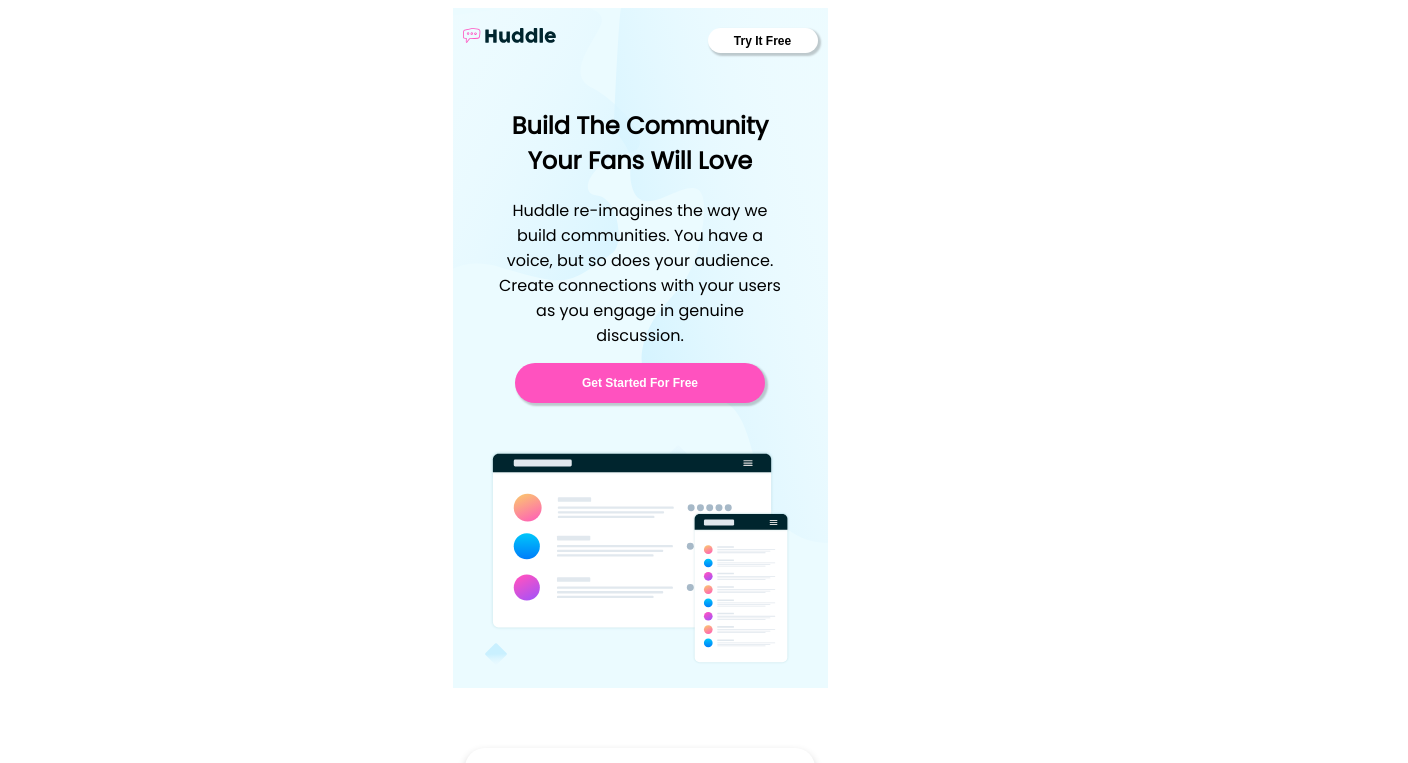
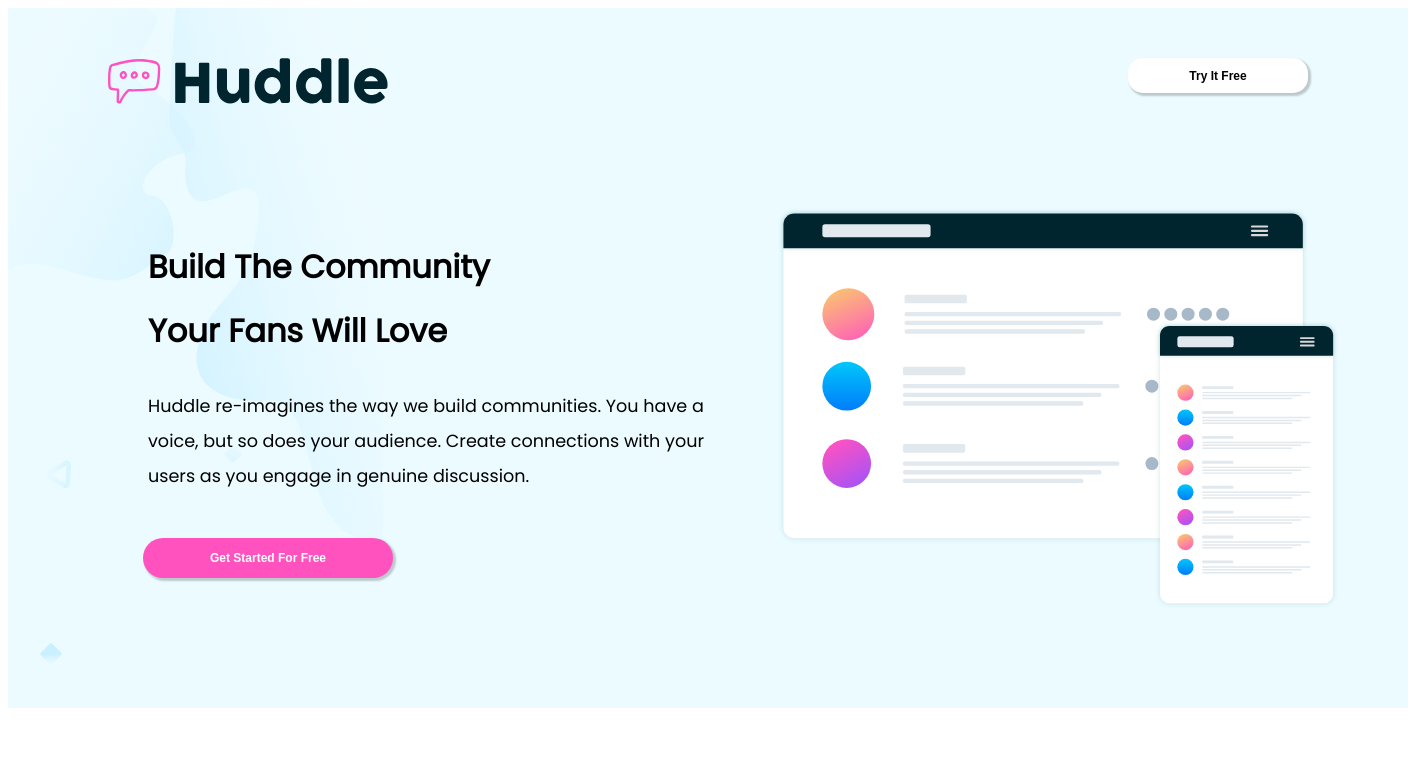
Before and after one commit to KillianFrappartDev/FrontEnd-Challenge-2, a plain HTML site: page index.html in a window 1280 px wide. Shown: the top 763 px of the page, 1408 px wide, since content can reach past the window. Drawn offline with Linux system fonts and the light colour scheme.

Commit message:
Desktop header

```diff
--- a/styles.css
+++ b/styles.css
@@ -11,7 +11,6 @@
     text-align: center;
     position: relative;
     background-color: hsl(193, 100%, 96%) ;
-    /* background-image: url(images/bg-hero-mobile.svg); */
 }
 
 .logo {
@@ -169,3 +168,55 @@ button:hover {
 
 
 /* DESKTOP */
+
+@media (min-width: 1000px) {
+
+    /* HEADER */
+
+    .header {
+        width: 1400px;
+        height: 700px;
+        text-align: left;
+    }
+
+    .logo {
+        width: 20%;
+        top: 50px;
+        left: 100px;
+    }
+
+    .button-1 {
+        top: 50px;
+        right: 100px;
+        width: 180px;
+        height: 35px;
+    }
+
+    .text-1 {
+        left: 100px;
+        top: 200px;
+        line-height: 2;
+        padding-right: 700px;
+    }
+
+    .text-1 h2 {
+        font-size: 2rem;
+    }
+
+    .text-1 p {
+        font-size: 1.1rem;
+    }
+
+    .button-2 {
+        left: 260px;
+        top: 550px;
+    }
+
+    .mockup {
+        width: 40%;
+        left: 1050px;
+        top: 400px;
+    }
+
+
+}
```
Also changed, not shown: index.html (+1 -0 lines).
